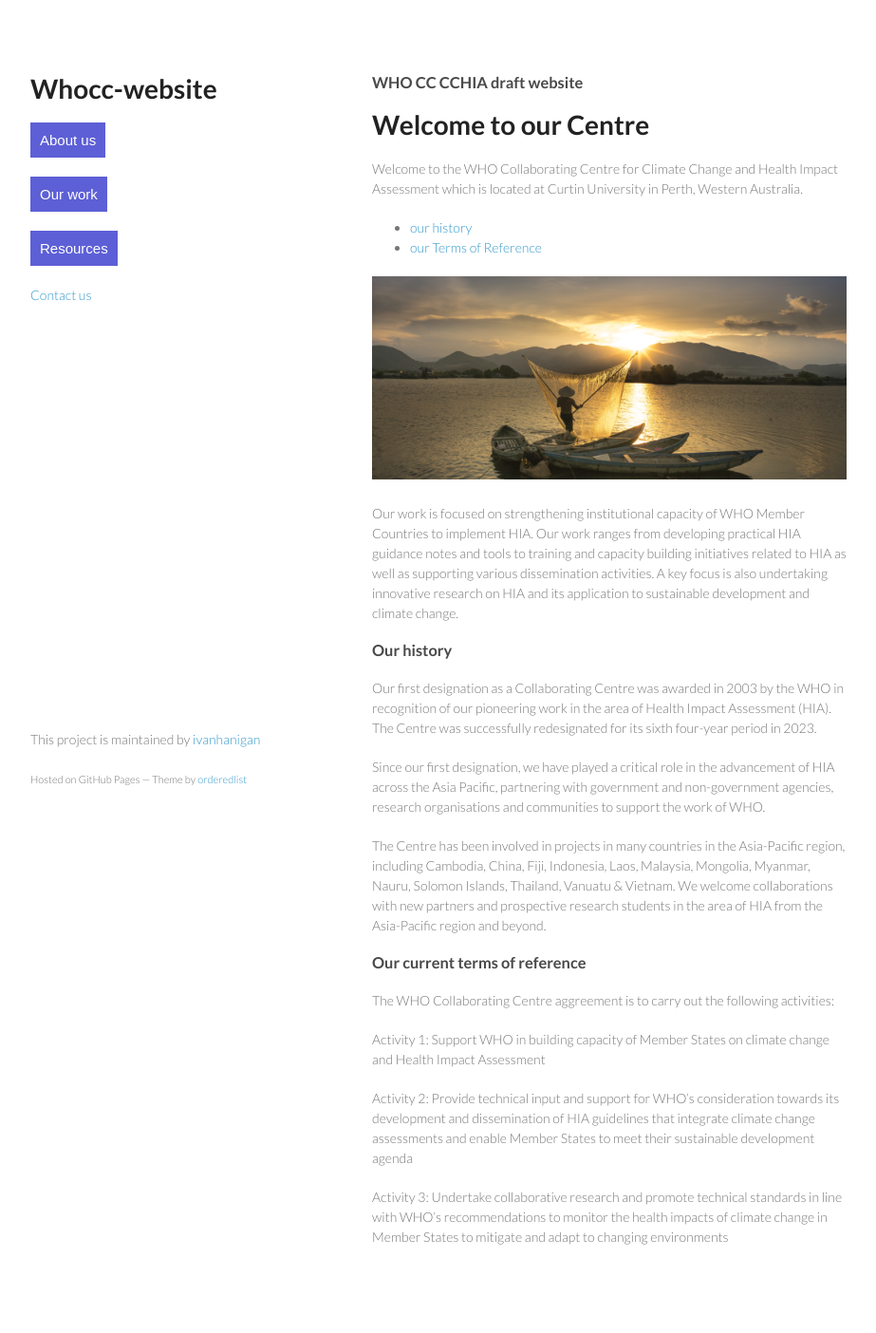
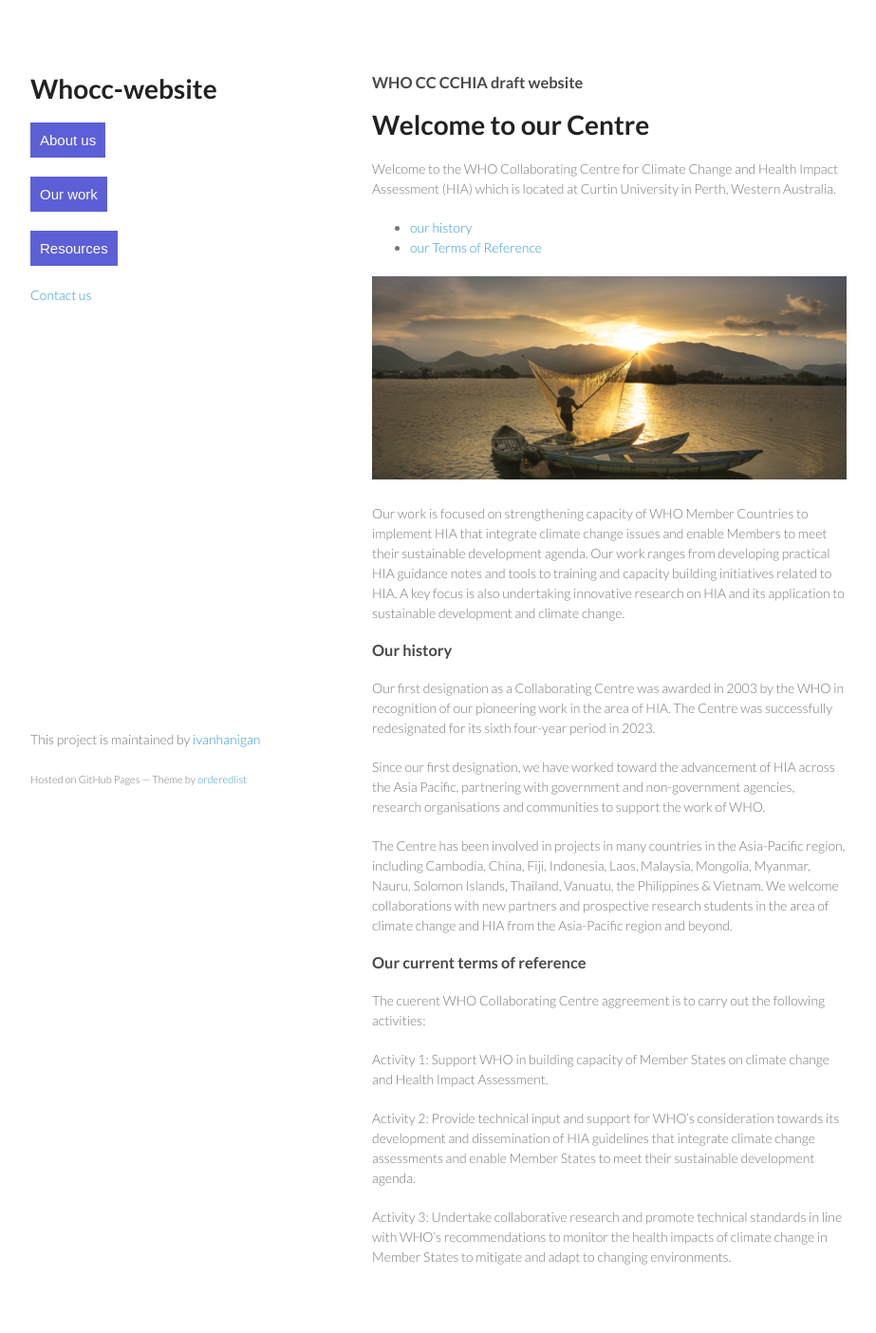
Before and after one commit to ivanhanigan/whocc-cchia-draft-website, a Jekyll site: the page built from index.md, in a window 1280 px wide. Shown: the whole page at 95% size, without its empty margins (178-1101 px from the left). Built offline with Jekyll 4.4.1, drawn with Linux system fonts in a browser that asks for light colours; before the commit the page ends 1383 px from its top, so only the background shows below that.

Commit message:
Update index.md

```diff
--- a/index.md
+++ b/index.md
@@ -6,29 +6,29 @@
 
 # Welcome to our Centre
 
-Welcome to the WHO Collaborating Centre for Climate Change and Health Impact Assessment which is located at Curtin University in Perth, Western Australia.
+Welcome to the WHO Collaborating Centre for Climate Change and Health Impact Assessment (HIA) which is located at Curtin University in Perth, Western Australia.
 
 - [our history](#head-history)
 - [our Terms of Reference](#head-tor)
 
 ![pic-viet](/images/pic-viet-620x417_v2.png)
 
-Our work is focused on strengthening institutional capacity of WHO Member Countries to implement HIA. Our work ranges from developing practical HIA guidance notes and tools to training and capacity building initiatives related to HIA as well as supporting various dissemination activities. A key focus is also undertaking innovative research on HIA and its application to sustainable development and climate change.
+Our work is focused on strengthening capacity of WHO Member Countries to implement HIA that integrate climate change issues and enable Members to meet their sustainable development agenda. Our work ranges from developing practical HIA guidance notes and tools to training and capacity building initiatives related to HIA. A key focus is also undertaking innovative research on HIA and its application to sustainable development and climate change.
 
 ### <a name="head-history"></a>Our history
 
-Our first designation as a Collaborating Centre was awarded in 2003 by the WHO in recognition of our pioneering work in the area of Health Impact Assessment (HIA). The Centre was successfully redesignated for its sixth four-year period in 2023.
+Our first designation as a Collaborating Centre was awarded in 2003 by the WHO in recognition of our pioneering work in the area of HIA. The Centre was successfully redesignated for its sixth four-year period in 2023.
 
-Since our first designation, we have played a critical role in the advancement of HIA across the Asia Pacific, partnering with government and non-government agencies, research organisations and communities to support the work of WHO.
+Since our first designation, we have worked toward the advancement of HIA across the Asia Pacific, partnering with government and non-government agencies, research organisations and communities to support the work of WHO.
 
-The Centre has been involved in projects in many countries in the Asia-Pacific region, including Cambodia, China, Fiji, Indonesia, Laos, Malaysia, Mongolia, Myanmar, Nauru, Solomon Islands, Thailand, Vanuatu & Vietnam. We welcome collaborations with new partners and prospective research students in the area of HIA from the Asia-Pacific region and beyond.
+The Centre has been involved in projects in many countries in the Asia-Pacific region, including Cambodia, China, Fiji, Indonesia, Laos, Malaysia, Mongolia, Myanmar, Nauru, Solomon Islands, Thailand, Vanuatu, the Philippines & Vietnam. We welcome collaborations with new partners and prospective research students in the area of climate change and HIA from the Asia-Pacific region and beyond.
 
 ### <a name="head-tor"></a>Our current terms of reference
 
-The WHO Collaborating Centre aggreement is to carry out the following activities:
+The cuerent WHO Collaborating Centre aggreement is to carry out the following activities:
 
-Activity 1: Support WHO in building capacity of Member States on climate change and Health Impact Assessment
+Activity 1: Support WHO in building capacity of Member States on climate change and Health Impact Assessment.
 
-Activity 2: Provide technical input and support for WHO’s consideration towards its development and dissemination of HIA guidelines that integrate climate change assessments and enable Member States to meet their sustainable development agenda
+Activity 2: Provide technical input and support for WHO’s consideration towards its development and dissemination of HIA guidelines that integrate climate change assessments and enable Member States to meet their sustainable development agenda.
 
-Activity 3: Undertake collaborative research and promote technical standards in line with WHO’s recommendations to monitor the health impacts of climate change in Member States to mitigate and adapt to changing environments
+Activity 3: Undertake collaborative research and promote technical standards in line with WHO’s recommendations to monitor the health impacts of climate change in Member States to mitigate and adapt to changing environments.
```
